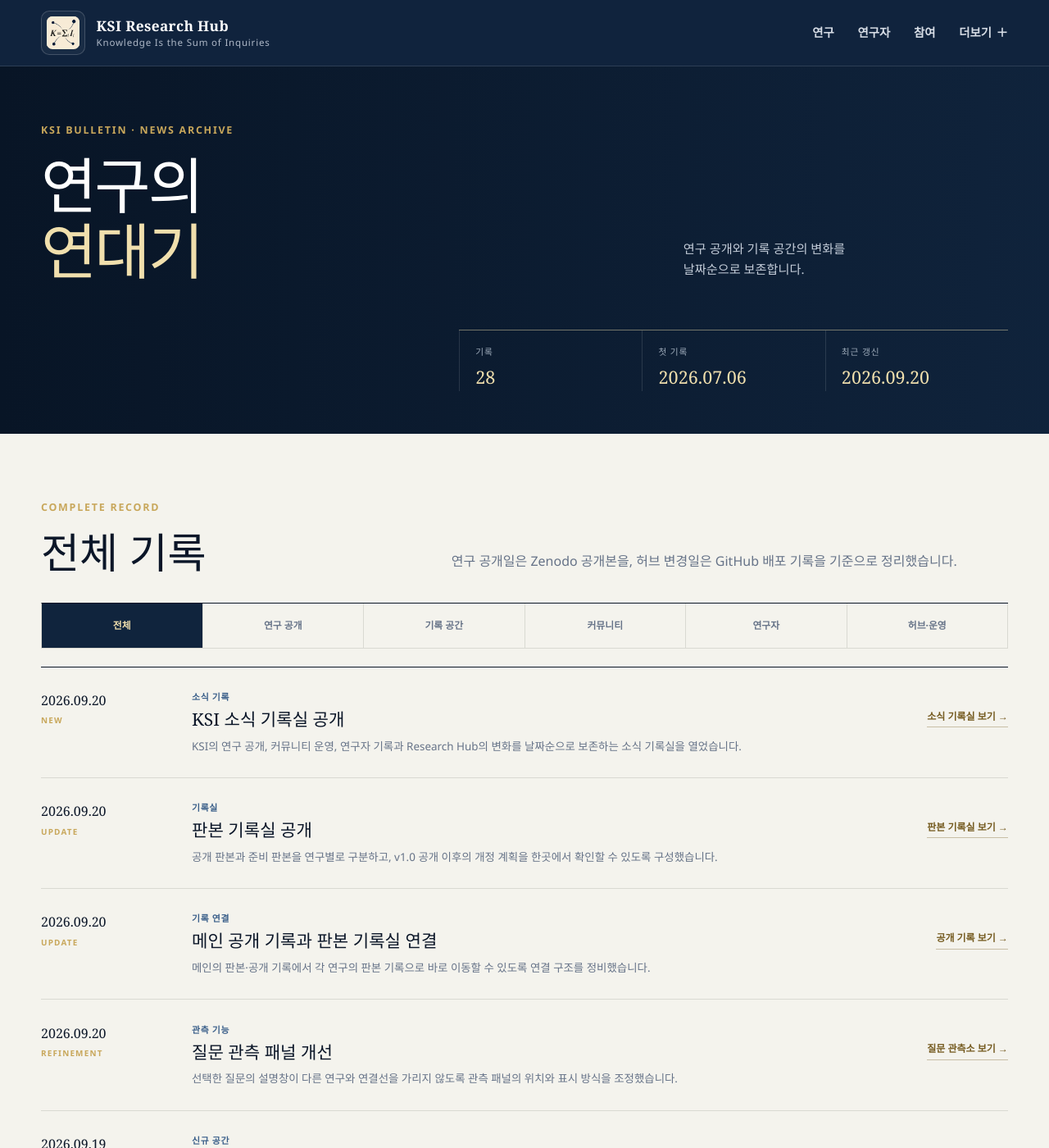
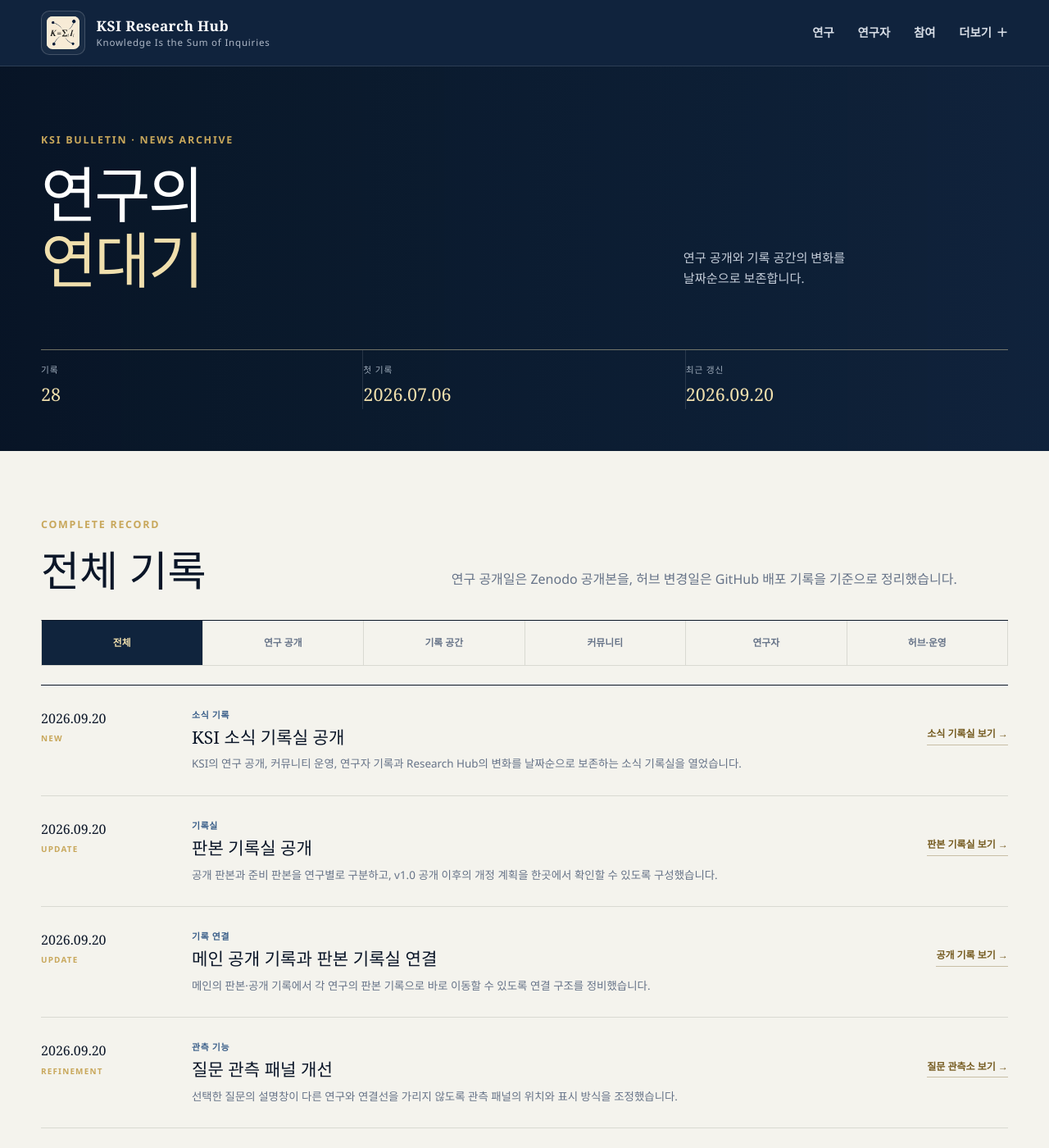
Before and after one commit to SunhoYoon-Hub/KSI-Research-Hub, a Jekyll site: the page built from docs/bulletin.md, in a window 1280 px wide and 1400 px high. Shown: the whole window at 82% size. Built offline with Jekyll 4.4.1, drawn with Linux system fonts in a browser that asks for light colours.

Commit message:
Align bulletin hero with archive visual system

```diff
--- a/docs/assets/css/style.css
+++ b/docs/assets/css/style.css
@@ -1613,8 +1613,8 @@ a:focus-visible {
   grid-template-columns: minmax(0, 1.3fr) minmax(280px, .7fr);
   align-items: end;
   gap: 3rem;
-  min-height: 330px;
-  padding: 4.3rem max(2rem, calc((100vw - var(--max-width)) / 2)) 3.2rem;
+  min-height: 430px;
+  padding: 5rem max(2rem, calc((100vw - var(--max-width)) / 2)) 3.2rem;
   color: #fff;
   background:
     linear-gradient(90deg, rgba(8, 21, 38, .98), rgba(16, 36, 61, .93)),
@@ -1632,17 +1632,23 @@ a:focus-visible {
 }
 
 .bulletin-hero h1 em { color: var(--gold-light); font-style: normal; }
-.bulletin-hero > p { margin: 0 0 .35rem; color: #c4cdd9; font-size: .95rem; }
+.bulletin-hero > p {
+  max-width: 430px;
+  margin: 0 0 .35rem;
+  color: #c4cdd9;
+  font-size: .95rem;
+}
 .bulletin-hero dl {
   grid-column: 1 / -1;
   display: grid;
   grid-template-columns: repeat(3, minmax(0, 1fr));
-  width: min(100%, 670px);
-  margin: .5rem 0 0 auto;
+  width: 100%;
+  margin: 1.25rem 0 0;
   border-top: 1px solid rgba(240, 223, 173, .45);
 }
 
-.bulletin-hero dl div { padding: 1.1rem 0 0 1.2rem; border-left: 1px solid rgba(255, 255, 255, .12); }
+.bulletin-hero dl div { padding: 1rem 1.2rem 0 0; border-right: 1px solid rgba(255, 255, 255, .12); }
+.bulletin-hero dl div:last-child { border-right: 0; }
 .bulletin-hero dt { color: #9eabba; font-size: .67rem; letter-spacing: .08em; }
 .bulletin-hero dd { margin: .2rem 0 0; color: var(--gold-light); font-family: var(--serif); font-size: 1.35rem; }
 
@@ -1744,7 +1750,7 @@ a:focus-visible {
 @media (max-width: 620px) {
   .bulletin-hero dl { grid-template-columns: 1fr; }
   .bulletin-filters { grid-template-columns: repeat(2, minmax(0, 1fr)); }
-  .bulletin-hero dl div { padding: .8rem 0; border-left: 0; border-bottom: 1px solid rgba(255, 255, 255, .1); }
+  .bulletin-hero dl div { padding: .8rem 0; border-right: 0; border-bottom: 1px solid rgba(255, 255, 255, .1); }
   .bulletin-entry { grid-template-columns: 1fr; gap: .65rem; padding: 1.4rem 0; }
   .bulletin-entry-action { grid-column: auto; }
 }
```
